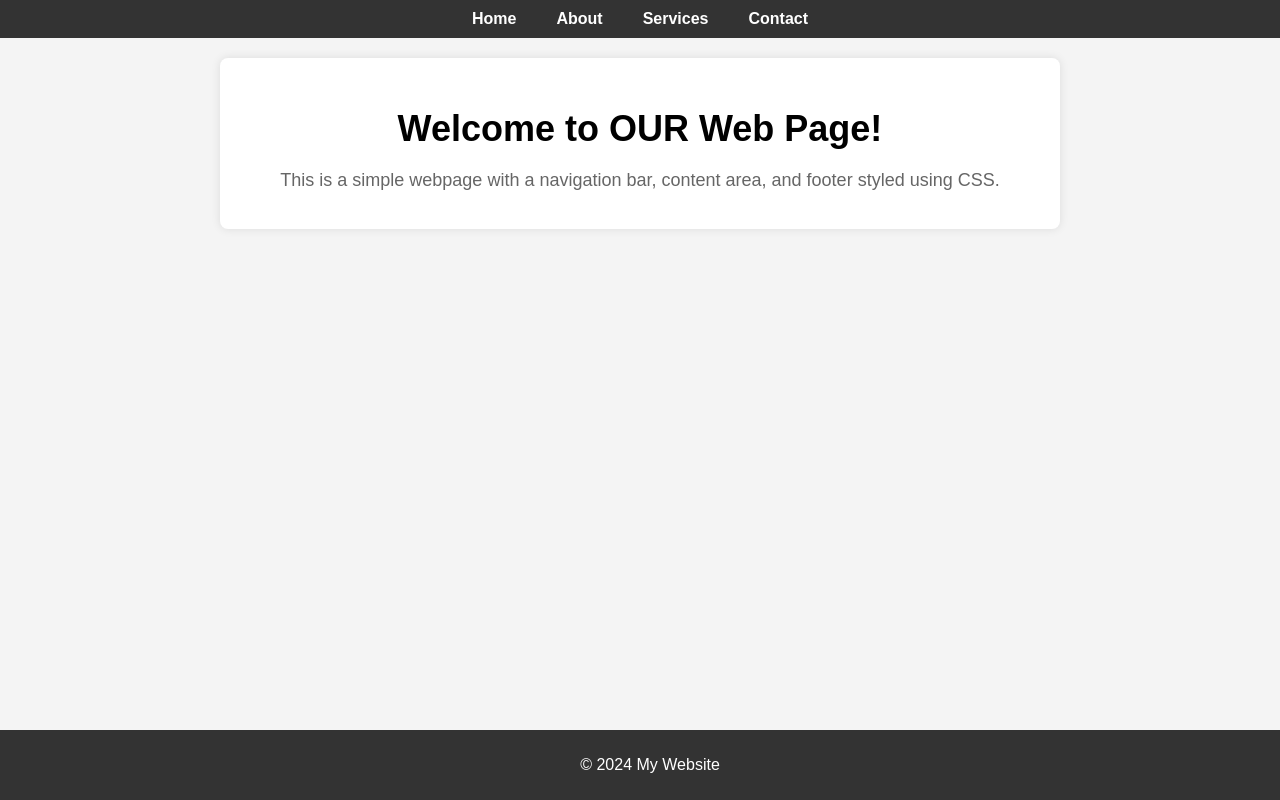
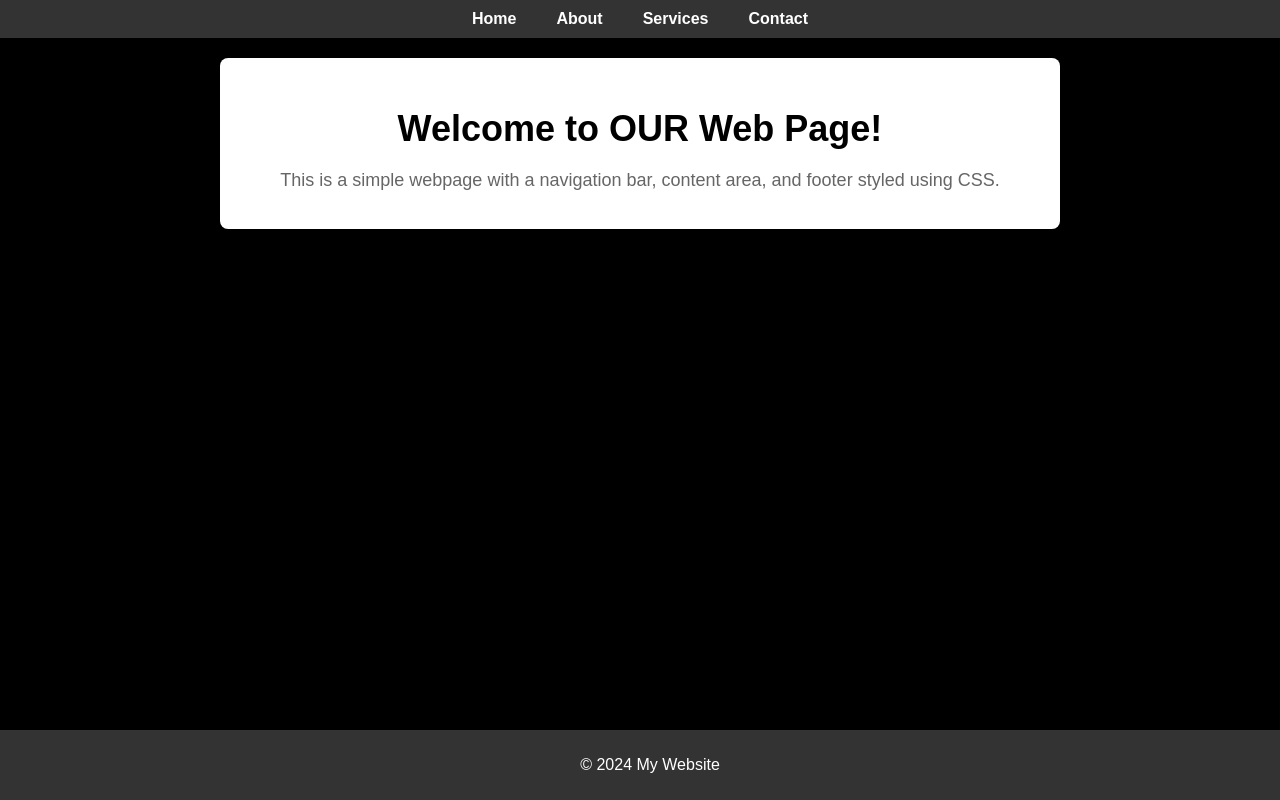
Before and after one commit to arnab825/Day-2, a plain HTML site: page index.html in a window 1280 px wide. Drawn offline with Linux system fonts and the light colour scheme.

Commit message:
Update background color to black

```diff
--- a/index.html
+++ b/index.html
@@ -5,6 +5,11 @@
     <meta name="viewport" content="width=device-width, initial-scale=1.0">
     <title>Simple Web Page</title>
     <link rel="stylesheet" href="style.css">
+    <style>
+        body{
+            background: #000;
+        }
+    </style>
 </head>
 <body>
     <nav>
```
